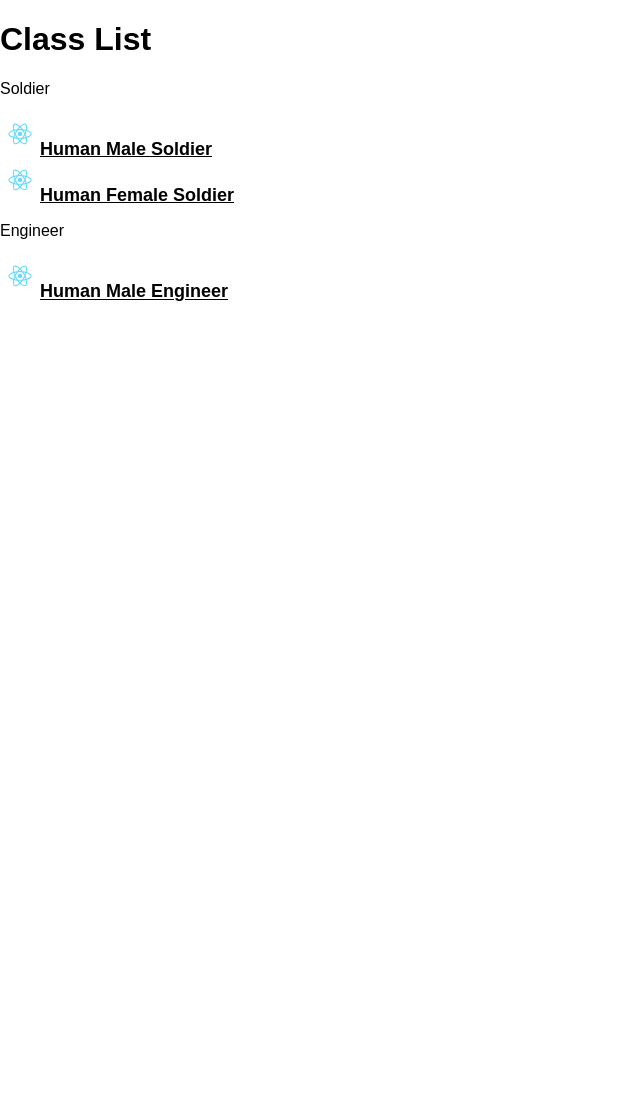
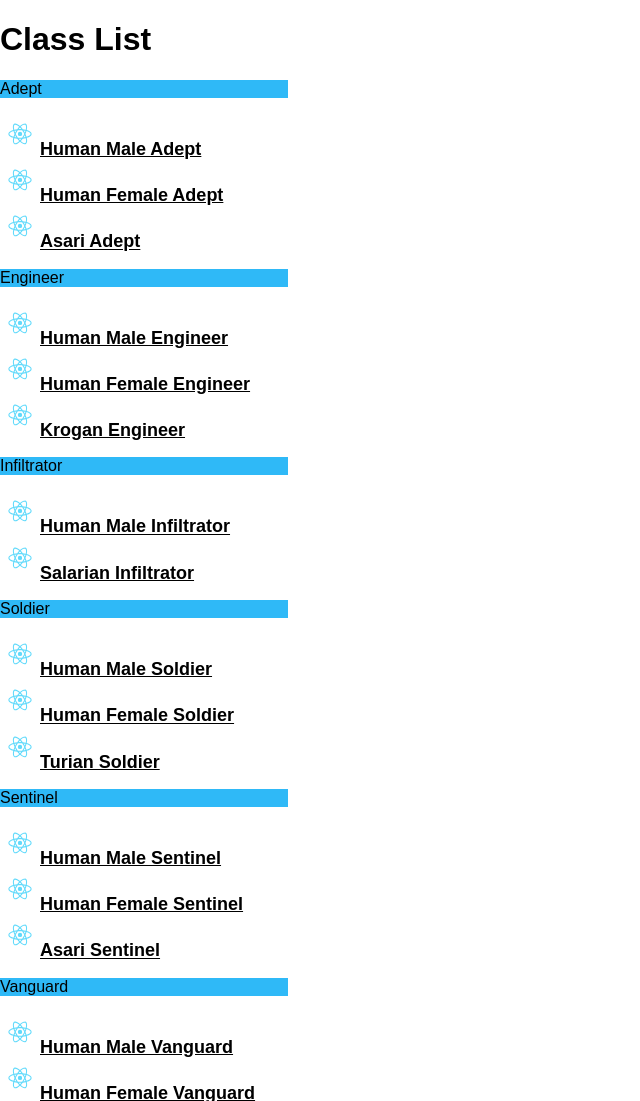
Before and after one commit to GillesDV/Andromeda-Skillpicker, a React app: page / in a window 1280 px wide. Shown: the top 1101 px of the page, without its empty margins (0-640 px from the left). Before the commit the page ends 800 px from the top, so only its background shows below. Built offline with nearby package versions, Linux system fonts and the light colour scheme.

Commit message:
add experimental css + json skeleton (name + rarity)

```diff
--- a/src/Components/App.css
+++ b/src/Components/App.css
@@ -1,5 +1,6 @@
 .App {
   text-align: left;
+  width: 18em;
 }
 
 .App-logo {
@@ -28,3 +29,14 @@
 .vert-align{
   vertical-align: middle;
 }
+
+.typeCharacter{
+  background-color: #97C5CF;
+  /*color: white;*/
+
+}
+
+.typeCharacterLighterColor{
+  background: #2FB9F7;
+  /*color: white;*/
+}
--- a/src/Components/App.js
+++ b/src/Components/App.js
@@ -7,17 +7,122 @@
     super();
     this.state = {
       classList: {
-        Soldier: {
-          HumanMaleSoldier: {
-            Name: "Human Male Soldier"
+        Adept: {
+          HumanMaleAdept: {
+            Name: "Human Male Adept",
+            Rarity: "Common"
           },
-          HumanFemaleSoldier: {
-            Name: "Human Female Soldier"
+          HumanFemaleAdept: {
+            Name: "Human Female Adept",
+            Rarity: "Common"
+          },
+          AsariAdept: {
+            Name: "Asari Adept",
+            Rarity: "Uncommon"
           }
         },
         Engineer: {
           HumanMaleEngineer: {
-            Name: "Human Male Engineer"
+            Name: "Human Male Engineer",
+            Rarity: "Common"
+          },
+          HumanFemaleEngineer: {
+            Name: "Human Female Engineer",
+            Rarity: "Common"
+          },
+          KroganEngineer: {
+            Name: "Krogan Engineer",
+            Rarity: "Uncommon"
+          }
+        },
+        Infiltrator: {
+          HumanMaleInfiltrator: {
+            Name: "Human Male Infiltrator",
+            Rarity: "Common"
+          },
+          HumanMaleInfiltrator: {
+            Name: "Human Male Infiltrator",
+            Rarity: "Common"
+          },
+          SalarianInfiltrator: {
+            Name: "Salarian Infiltrator",
+            Rarity: "Uncommon"
+          }
+        },
+        Soldier: {
+          HumanMaleSoldier: {
+            Name: "Human Male Soldier",
+            Rarity: "Common"
+          },
+          HumanFemaleSoldier: {
+            Name: "Human Female Soldier",
+            Rarity: "Common"
+          },
+          TurianSoldier: {
+            Name: "Turian Soldier",
+            Rarity: "Uncommon"
+          }
+        },
+        Sentinel: {
+          HumanMaleSentinel: {
+            Name: "Human Male Sentinel",
+            Rarity: "Common"
+          },
+          HumanFemaleSentinel: {
+            Name: "Human Female Sentinel",
+            Rarity: "Common"
+          },
+          AsariSentinel: {
+            Name: "Asari Sentinel",
+            Rarity: "Uncommon"
+          }
+        },
+        Vanguard: {
+          HumanMaleVanguard: {
+            Name: "Human Male Vanguard",
+            Rarity: "Common"
+          },
+          HumanFemaleVanguard: {
+            Name: "Human Female Vanguard",
+            Rarity: "Common"
+          },
+          KroganVanguard: {
+            Name: "Krogan Vanguard",
+            Rarity: "Uncommon"
+          }
+        },
+        Others: {
+          KroganMercenary: {
+            Name: "Krogan Mercenary",
+            Rarity: "Rare"
+          },
+          TurianHavocTrooper: {
+            Name: "Turian Havoc Trooper",
+            Rarity: "Rare"
+          },
+          AsariHuntress: {
+            Name: "Asari Huntress",
+            Rarity: "Rare"
+          },
+          AngaraInsurgent: {
+            Name: "Angara Insurgent",
+            Rarity: "Rare"
+          },
+          AsariDuelist: {
+            Name: "Asari Duelist",
+            Rarity: "Ultra-Rare"
+          },
+          AngaraDuelist: {
+            Name: "Angara Duelist",
+            Rarity: "Ultra-Rare"
+          },
+          SalarianOperator: {
+            Name: "Salarian Operator",
+            Rarity: "Ultra-Rare"
+          },
+          HumanKineticist: {
+            Name: "Human Kineticist",
+            Rarity: "Ultra-Rare"
           }
         }
 
@@ -27,7 +132,7 @@
   render() {
     return (
       <div className="App">
-        <ClassList classList={this.state.classList} />
+        <ClassList classList={this.state.classList} className="App" />
       </div>
     );
   }
--- a/src/Components/ClassListComponent.js
+++ b/src/Components/ClassListComponent.js
@@ -7,7 +7,7 @@
     var types = [];
 
     for(var selectedType in this.props.classList){
-      types.push(<p key={selectedType}> {selectedType} </p>);
+      types.push(<p className="typeCharacterLighterColor" key={selectedType}> {selectedType} </p>);
       for(var person in this.props.classList[selectedType]){
         types.push( <ListItem completeClass={this.props.classList[selectedType][person].Name}
                               key={this.props.classList[selectedType][person].Name}/> );
```
